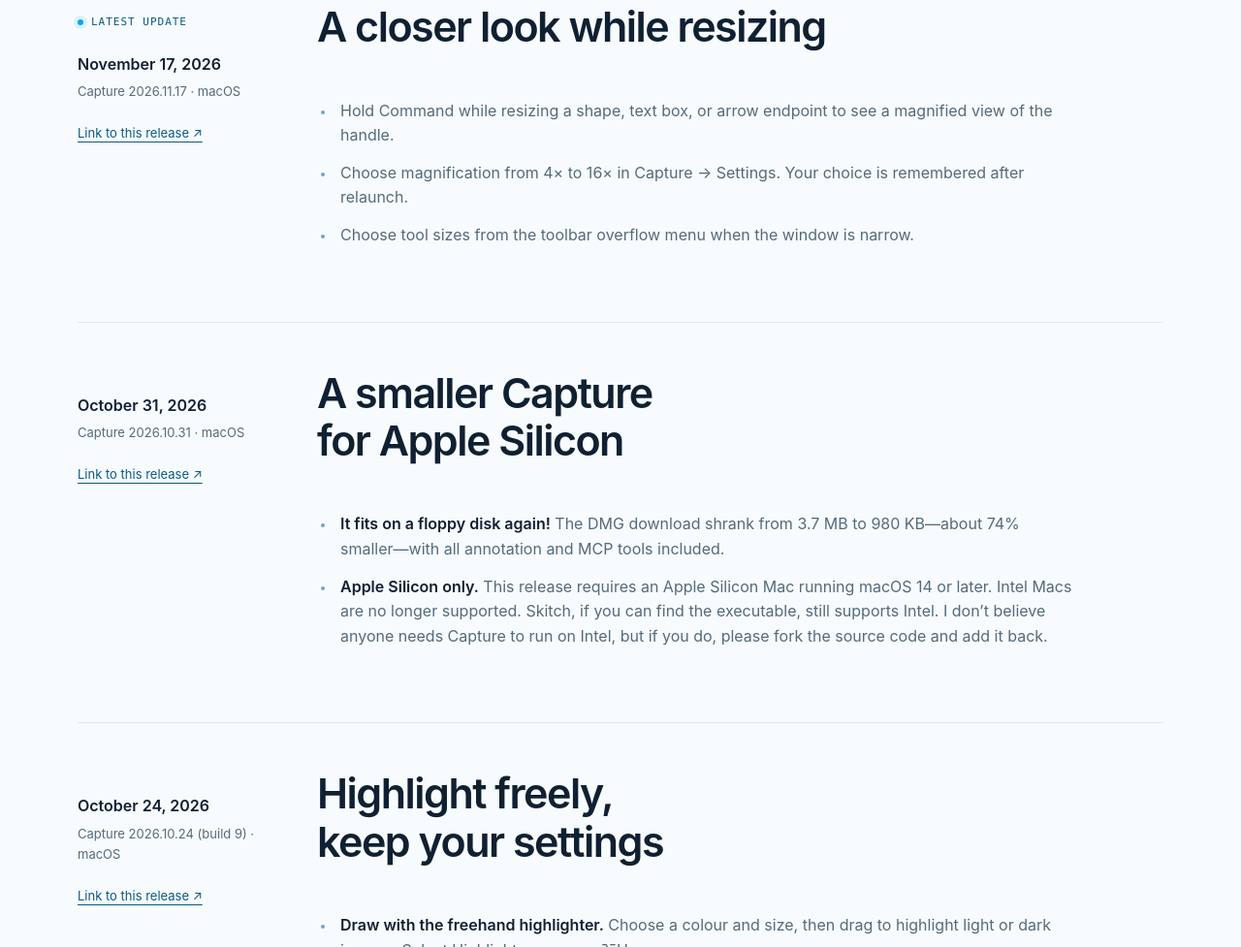
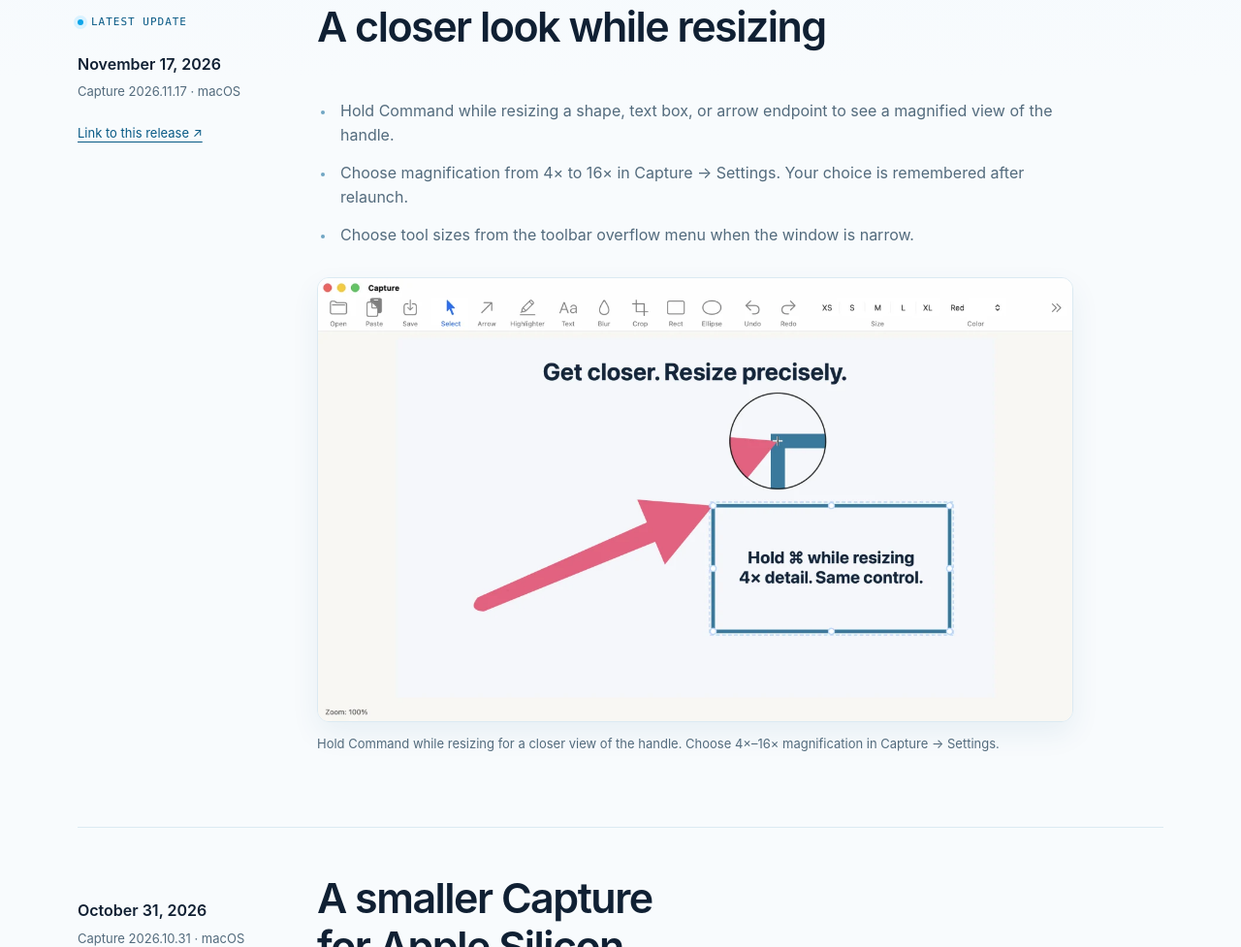
Before and after one commit to ssojoodi/capture, a plain HTML site: page web-page/release-notes.html in a window 1280 px wide. Shown: the part 440-1417 px from the top of the page at 97% size. Drawn offline with Linux system fonts and the light colour scheme.

Commit message:
Show resize magnifier in release notes (#16)

```diff
--- a/web-page/release-notes.html
+++ b/web-page/release-notes.html
@@ -199,6 +199,12 @@
               <li>Choose tool sizes from the toolbar overflow menu when the window is narrow.</li>
             </ul>
           </div>
+          <figure class="release-screenshot">
+            <a href="releases/2026-11-17/magnifier.png" aria-label="View the full-size Capture resize magnifier screenshot">
+              <img src="assets/capture-magnifier-2026-11-17-1280.webp" srcset="assets/capture-magnifier-2026-11-17-640.webp 640w, assets/capture-magnifier-2026-11-17-1280.webp 1280w" sizes="(max-width: 760px) calc(100vw - 44px), (max-width: 1164px) calc(100vw - 291px), 780px" width="2520" height="1480" loading="lazy" decoding="async" alt="Capture showing a selected rectangle and a circular 4× magnifier with a crosshair where the arrow meets its top-left resize handle." />
+            </a>
+            <figcaption>Hold Command while resizing for a closer view of the handle. Choose 4×–16× magnification in Capture → Settings.</figcaption>
+          </figure>
         </div>
       </article>
 
```
Also changed, not shown: web-page/assets/capture-magnifier-2026-11-17-1280.webp (added), web-page/assets/capture-magnifier-2026-11-17-640.webp (added), web-page/releases/2026-11-17/magnifier.png (added).
